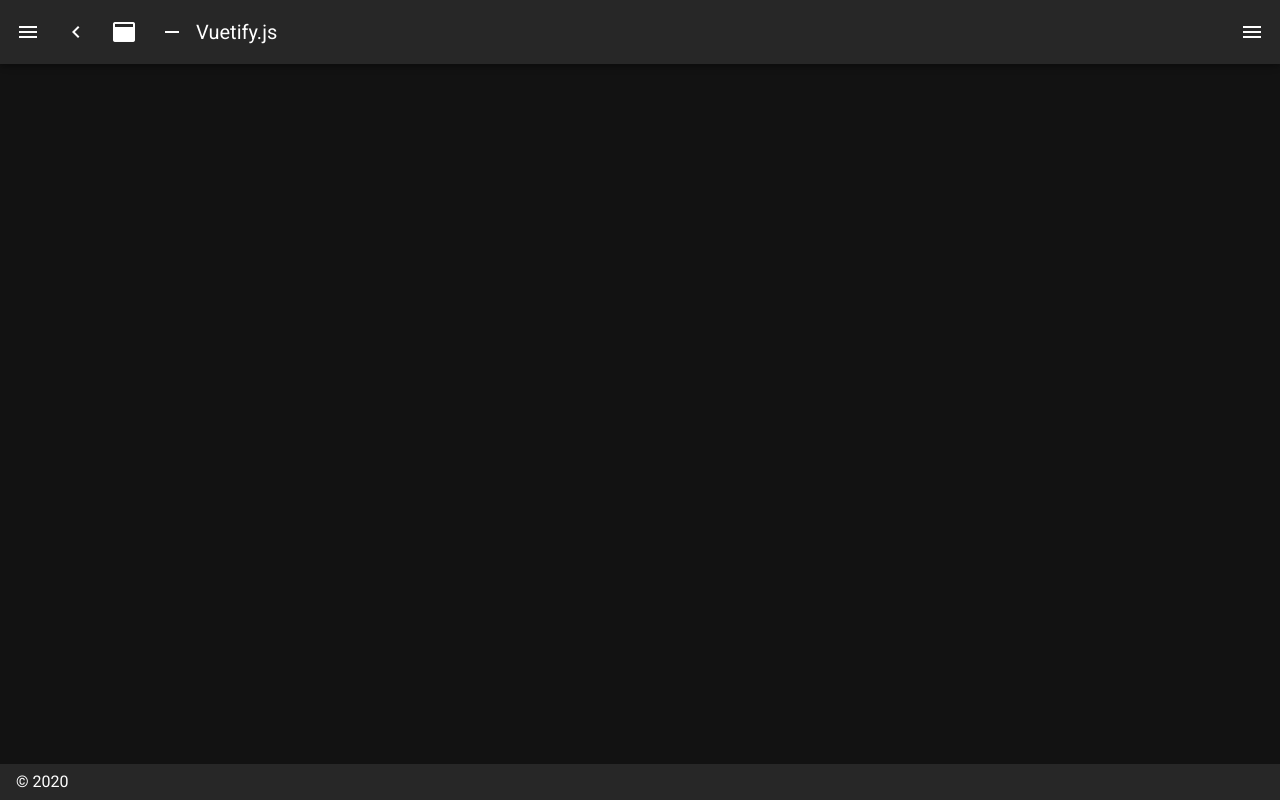
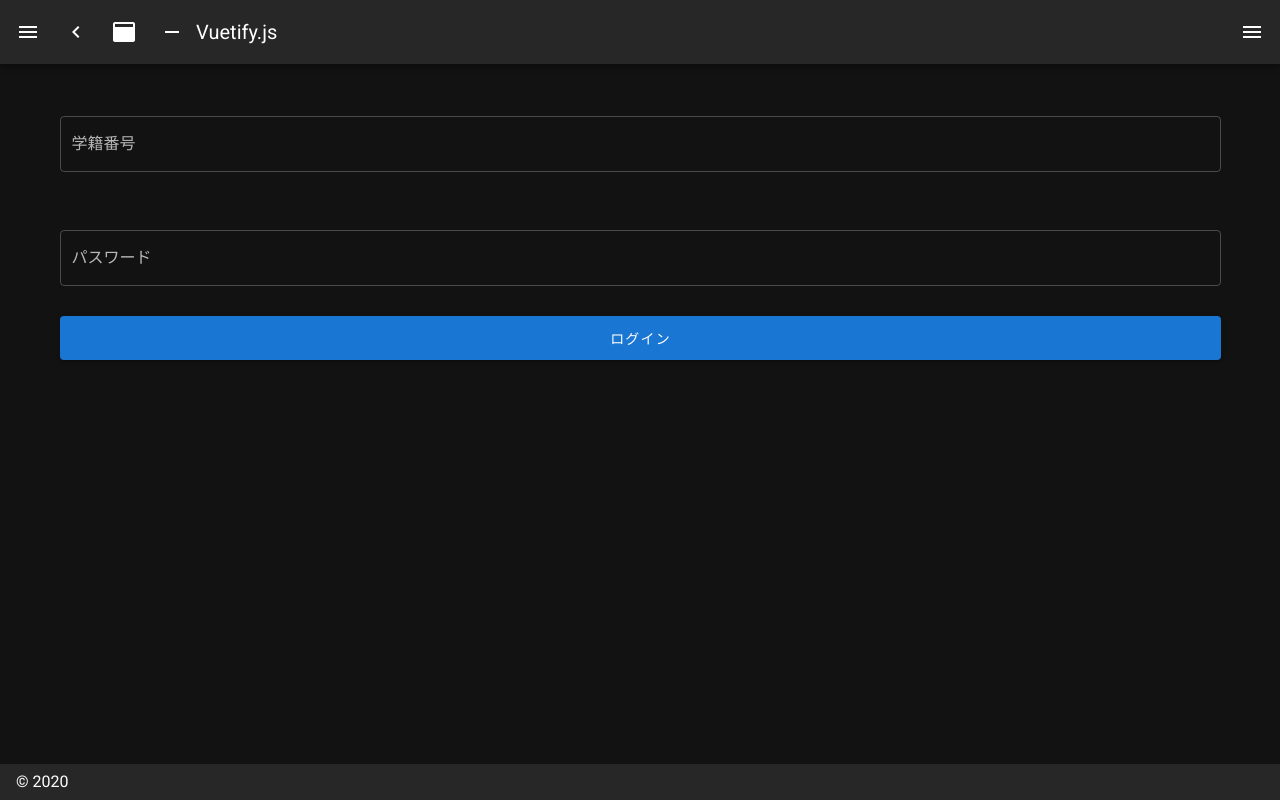
Before and after one commit to YoshijiFujiwara/tulip-project, a Nuxt app in the folder frontend/: page /auth/signin in a window 1280 px wide. Before the commit this address had no page. Built offline with nearby package versions, Linux system fonts and the light colour scheme.

Commit message:
サインインページ作成

```diff
--- /dev/null
+++ b/frontend/pages/auth/signin.vue
@@ -0,0 +1,33 @@
+<template>
+  <v-form ref="form">
+    <v-text-field
+      class="mt-10"
+      label="学籍番号"
+      outlined
+      required
+    ></v-text-field>
+    <v-text-field
+      class="mt-7"
+      label="パスワード"
+
+      outlined
+      required
+    ></v-text-field>
+    <v-btn block large color="primary" @click="onSubmit"
+      >ログイン</v-btn
+    >
+
+  </v-form>
+</template>
+
+<script lang="ts">
+
+export default {
+
+methods: {
+  onSubmit() {
+    alert("aaaaaaaaaa")
+  }
+}
+}
+</script>
```
